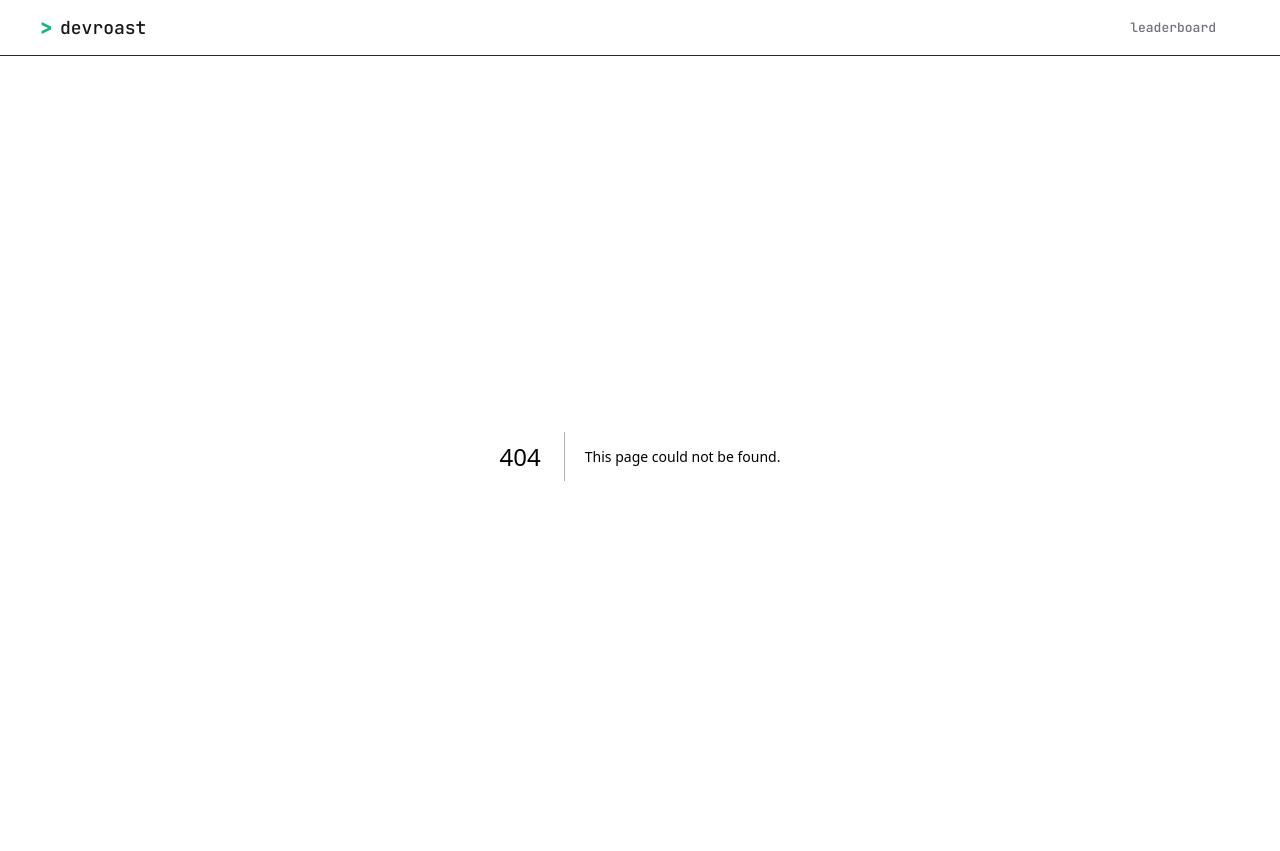
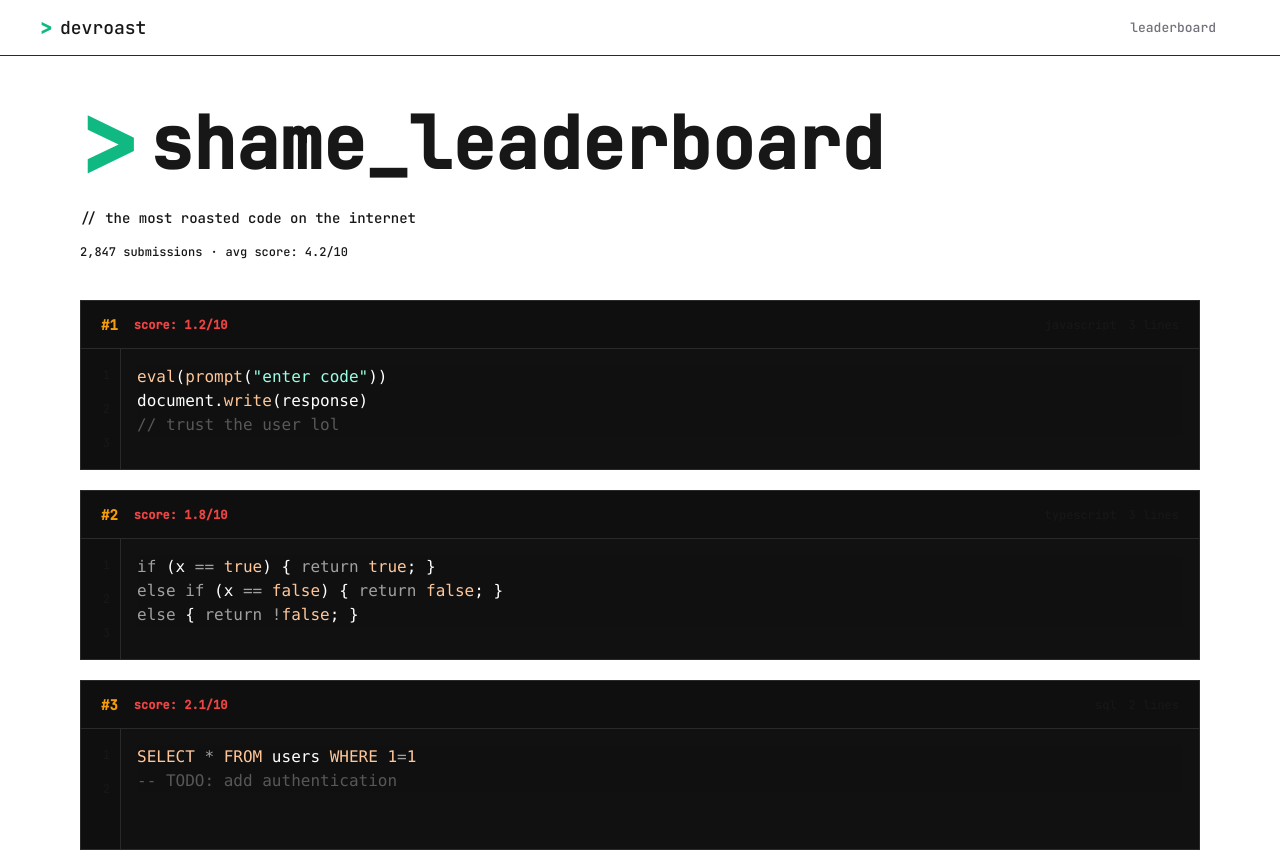
Before and after one commit to larissadantier/nlw-devroast, a Next.js app: page /leaderboard in a window 1280 px wide. Before the commit this address had no page. Shown: the top 851 px of the page. Built offline with nearby package versions, Linux system fonts and the light colour scheme.

Commit message:
feat: add leaderboard page with SSR

```diff
--- /dev/null
+++ b/src/app/leaderboard/page.tsx
@@ -0,0 +1,120 @@
+import { highlightCode } from "@/lib/shiki";
+
+const leaderboardData = [
+  {
+    rank: 1,
+    score: 1.2,
+    code: 'eval(prompt("enter code"))\ndocument.write(response)\n// trust the user lol',
+    language: "javascript",
+    lines: 3,
+  },
+  {
+    rank: 2,
+    score: 1.8,
+    code: "if (x == true) { return true; }\nelse if (x == false) { return false; }\nelse { return !false; }",
+    language: "typescript",
+    lines: 3,
+  },
+  {
+    rank: 3,
+    score: 2.1,
+    code: "SELECT * FROM users WHERE 1=1\n-- TODO: add authentication",
+    language: "sql",
+    lines: 2,
+  },
+  {
+    rank: 4,
+    score: 2.8,
+    code: "try { doSomething() }\ncatch (e) { /* silent fail */ }\nfinally { console.log('ok') }",
+    language: "javascript",
+    lines: 3,
+  },
+  {
+    rank: 5,
+    score: 3.4,
+    code: "const foo = require('./bar')\nmodule.exports = foo",
+    language: "javascript",
+    lines: 2,
+  },
+];
+
+function getScoreColor(score: number): string {
+  if (score <= 3) return "text-accent-red";
+  if (score <= 6) return "text-accent-amber";
+  return "text-accent-green";
+}
+
+async function CodeContent({ code, language }: { code: string; language: string }) {
+  const highlightedCode = await highlightCode(code, language);
+
+  return (
+    <div className="flex h-30 bg-bg-input" style={{ scrollbarColor: '#10b981 transparent' }}>
+      <div className="w-10 flex flex-col items-end gap-1.5 px-2.5 py-3 border-r border-border-primary bg-bg-surface">
+        {code.split("\n").map((_, i) => (
+          <span key={i} className="font-mono text-xs text-text-tertiary leading-7">
+            {i + 1}
+          </span>
+        ))}
+      </div>
+      <div
+        className="flex-1 p-4 gap-1.5 overflow-auto"
+        style={{ scrollbarColor: '#10b981 transparent' }}
+        dangerouslySetInnerHTML={{ __html: highlightedCode }}
+      />
+    </div>
+  );
+}
+
+export default async function LeaderboardPage() {
+  return (
+    <main className="flex flex-col items-center w-full">
+      <div className="w-full max-w-360 flex flex-col gap-10 px-20 pt-10 pb-10">
+        <section className="flex flex-col gap-4">
+          <div className="flex items-center gap-3">
+            <span className="font-mono text-8xl font-bold text-accent-green">&gt;</span>
+            <h1 className="font-mono text-7xl font-bold text-text-primary">
+              shame_leaderboard
+            </h1>
+          </div>
+          <p className="font-mono text-sm text-text-secondary">
+            {'// the most roasted code on the internet'}
+          </p>
+          <div className="flex items-center gap-2">
+            <span className="font-mono text-xs text-text-tertiary">2,847 submissions</span>
+            <span className="font-mono text-xs text-text-tertiary">·</span>
+            <span className="font-mono text-xs text-text-tertiary">avg score: 4.2/10</span>
+          </div>
+        </section>
+
+        <section className="flex flex-col gap-5">
+          {leaderboardData.map((entry) => (
+            <div
+              key={entry.rank}
+              className="flex flex-col border border-border-primary bg-bg-surface"
+            >
+              <div className="flex items-center justify-between h-12 px-5 border-b border-border-primary">
+                <div className="flex items-center gap-4">
+                  <span className={`font-mono text-sm font-bold text-accent-amber`}>
+                    #{entry.rank}
+                  </span>
+                  <span className={`font-mono text-xs font-bold ${getScoreColor(entry.score)}`}>
+                    score: {entry.score.toFixed(1)}/10
+                  </span>
+                </div>
+                <div className="flex items-center gap-3">
+                  <span className="font-mono text-xs text-text-secondary">
+                    {entry.language}
+                  </span>
+                  <span className="font-mono text-xs text-text-tertiary">
+                    {entry.lines} lines
+                  </span>
+                </div>
+              </div>
+              <CodeContent code={entry.code} language={entry.language} />
+            </div>
+          ))}
+        </section>
+      </div>
+    </main>
+  );
+}
```
